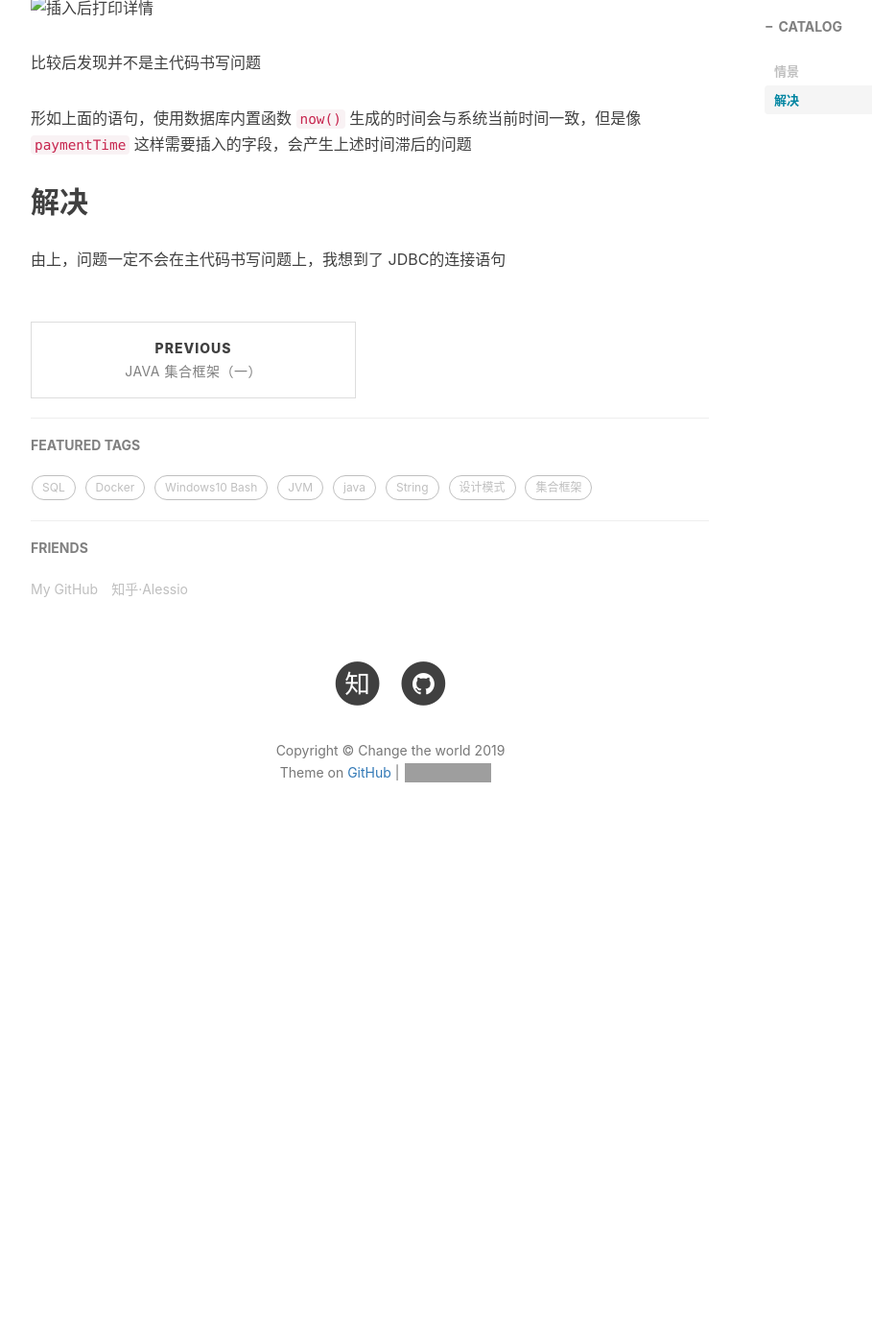
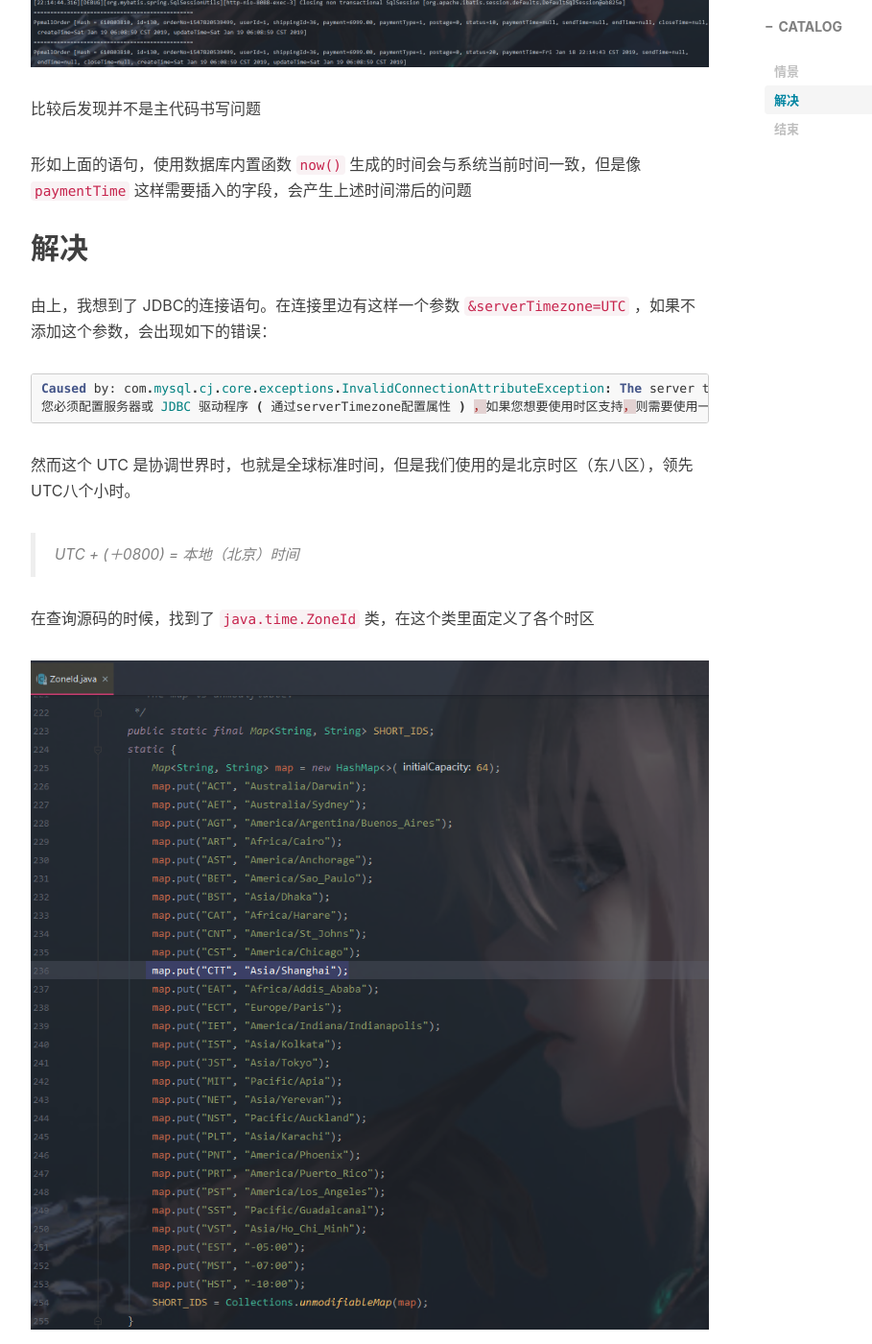
Before and after one commit to Zjianru/zjianru.github.io, a Jekyll site: the page built from _posts/2019-01-18-MySQL插入时间少了8小时.md, in a window 1280 px wide and 1400 px high, scrolled down 1175 px. Shown: the whole window at 96% size, without its empty margins (233-1142 px from the left). Built offline with Jekyll 4.4.1, drawn with Linux system fonts in a browser that asks for light colours; nearby versions of some CDN libraries; comment, search, counter and statistics services are not loaded; before the commit the page ends 2084 px from its top, so only the background shows below that; some of the changed text lies outside the part shown; grey boxes are pictures that could not be loaded.

Commit message:
MySQL插入时间减少问题

````diff
--- a/_posts/2019-01-18-MySQL插入时间少了8小时.md
+++ b/_posts/2019-01-18-MySQL插入时间少了8小时.md
@@ -30,7 +30,7 @@ tags:
 ```
 我对一个对象进行插入操作后把它打印出来
 
-![插入后打印详情]()
+![插入后打印详情](https://raw.githubusercontent.com/Zjianru/zjianru.github.io/master/img/01.png)
 
 比较后发现并不是主代码书写问题
 
@@ -39,4 +39,29 @@ tags:
 
 ## 解决
 
-由上，问题一定不会在主代码书写问题上，我想到了 JDBC的连接语句
+由上，我想到了 JDBC的连接语句。在连接里边有这样一个参数 `&serverTimezone=UTC` ，如果不添加这个参数，会出现如下的错误：
+
+```java
+Caused by: com.mysql.cj.core.exceptions.InvalidConnectionAttributeException: The server time zone value '�й���׼ʱ��' is unrecognized or represents more than one time zone. You must configure either the server or JDBC driver (via the serverTimezone configuration property) to use a more specifc time zone value if you want to utilize time zone support.
+您必须配置服务器或 JDBC 驱动程序 ( 通过serverTimezone配置属性 ) ，如果您想要使用时区支持，则需要使用一个更详细的时区值。
+```
+
+然而这个 UTC 是协调世界时，也就是全球标准时间，但是我们使用的是北京时区（东八区），领先UTC八个小时。
+
+>
+> UTC + (＋0800) = 本地（北京）时间
+
+
+在查询源码的时候，找到了 `java.time.ZoneId` 类，在这个类里面定义了各个时区
+
+![时区](https://raw.githubusercontent.com/Zjianru/zjianru.github.io/master/img/CTT.png)
+
+接下来就是针对时区更改数据库连接语句啦
+
+![DB](https://raw.githubusercontent.com/Zjianru/zjianru.github.io/master/img/DB.png)
+
+## 结束
+
+更改完成，重新对数据进行测试，完美解决时间滞后问题
+
+![DB](https://raw.githubusercontent.com/Zjianru/zjianru.github.io/master/img/DB2.png)
````
